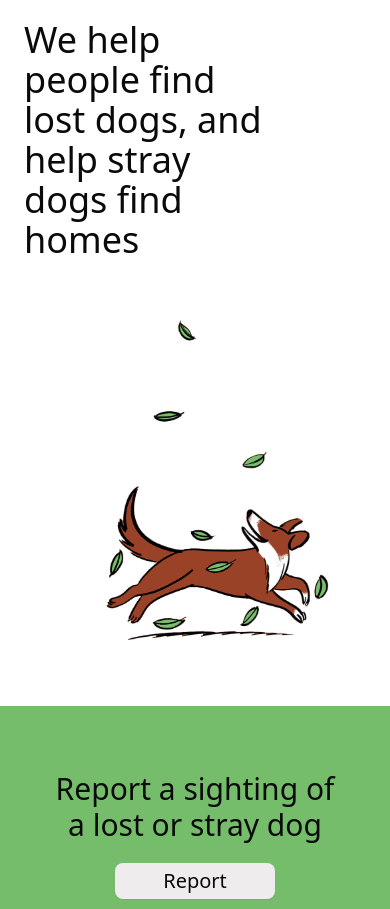
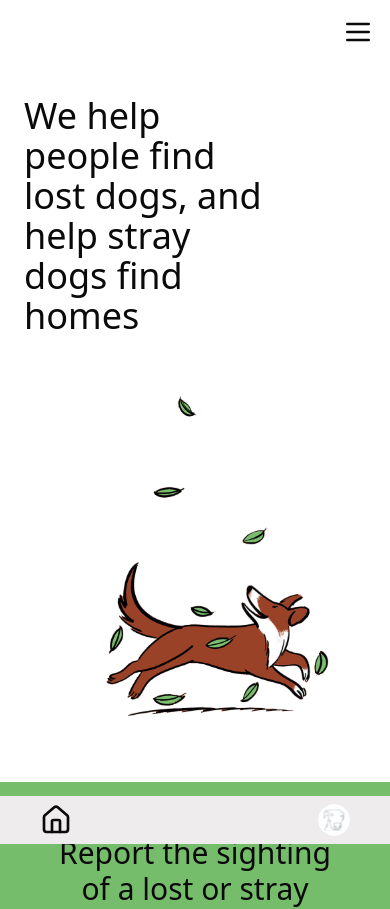
Before and after one commit to Lopside95/findmydog-client, a React (Vite) app: page / in a window 390 px wide. Shown: the top 909 px of the page. Built offline with nearby package versions, Linux system fonts and the light colour scheme; no server answers; a web font is replaced by a local one.

Commit message:
add bottom nav; styling

```diff
--- a/package.json
+++ b/package.json
@@ -11,6 +11,7 @@
   },
   "dependencies": {
     "@hookform/resolvers": "^4.1.3",
+    "@radix-ui/react-avatar": "^1.1.3",
     "@radix-ui/react-dialog": "^1.1.6",
     "@radix-ui/react-label": "^2.1.2",
     "@radix-ui/react-select": "^2.1.6",
--- a/src/App.tsx
+++ b/src/App.tsx
@@ -1,6 +1,8 @@
 import { BrowserRouter, Route, Routes } from "react-router";
 import { FormProvider, useForm } from "react-hook-form";
 import Home from "./pages/Home";
+import Nav from "./components/Nav";
+import BottomNav from "./components/BottomNav";
 // import CreatePost from "./pages/CreatePost/CreatePost";
 // import Nav from "./components/Nav/Nav";
 // import Home from "./pages/Home/Home";
@@ -21,6 +23,7 @@ export const App = () => {
         <BrowserRouter>
           {/* <BackButton />
           <Nav /> */}
+          <Nav />
           <Routes>
             <Route path="/" element={<Home />} />
             {/* <Route path="/posts/:id" element={<SinglePost />} />
@@ -30,6 +33,7 @@ export const App = () => {
             <Route path="/users/account" element={<Account />} />
             <Route path="*" element={<NotFoundPage />} /> */}
           </Routes>
+          <BottomNav />
           {/* <Footer /> */}
         </BrowserRouter>
       </FormProvider>
--- /dev/null
+++ b/src/components/BottomNav.tsx
@@ -0,0 +1,20 @@
+import { Avatar, AvatarImage, AvatarFallback } from "./ui/avatar";
+import { Home, User } from "lucide-react";
+
+const BottomNav = () => {
+  // const userIcon =
+
+  return (
+    <div className="flex fixed bottom-0 h-12 w-full bg-my-secondary items-center justify-between px-10">
+      <Home className="w-8 h-8" />
+      <Avatar>
+        <AvatarImage src="/public/athena.svg" />
+        <AvatarFallback>
+          <User />
+        </AvatarFallback>
+      </Avatar>
+    </div>
+  );
+};
+
+export default BottomNav;
--- /dev/null
+++ b/src/components/Footer.tsx
@@ -0,0 +1,5 @@
+const Footer = () => {
+  return <div>Footer</div>;
+};
+
+export default Footer;
--- a/src/components/Nav.tsx
+++ b/src/components/Nav.tsx
@@ -1,5 +1,15 @@
 import { useState } from "react";
 import { useLocation, useNavigate } from "react-router";
+import {
+  Sheet,
+  SheetContent,
+  SheetDescription,
+  SheetHeader,
+  SheetTitle,
+  SheetTrigger,
+} from "./ui/sheet";
+import { Menu } from "lucide-react";
+import { Button } from "./ui/button";
 
 const Nav = () => {
   const navigate = useNavigate();
@@ -25,7 +35,29 @@ const Nav = () => {
     setDesktopIsShown(false);
   };
 
-  return <div>Nav</div>;
+  return (
+    <Sheet>
+      <SheetTrigger className="absolute top-4 right-4 z-50 sm:hidden">
+        <Menu className="w-8 h-8" />
+      </SheetTrigger>
+      <SheetContent className="w-[400px] sm:w-[540px] bg-[#F37657] border-none ">
+        <SheetHeader>
+          {/* <SheetTitle>Menu</SheetTitle> */}
+          <SheetDescription></SheetDescription>
+        </SheetHeader>
+        {/* <SheetHeader>
+          <SheetTitle>Are you absolutely sure?</SheetTitle>
+          <SheetDescription>
+          </SheetDescription>
+        </SheetHeader> */}
+        <div className="flex flex-col gap-4 px-6 py-4 font-semibold ">
+          <h2>Home</h2>
+          <h2>Create Profile</h2>
+          <h2>Sign In</h2>
+        </div>
+      </SheetContent>
+    </Sheet>
+  );
 };
 
 export default Nav;
--- /dev/null
+++ b/src/components/ui/avatar.tsx
@@ -0,0 +1,51 @@
+import * as React from "react"
+import * as AvatarPrimitive from "@radix-ui/react-avatar"
+
+import { cn } from "@/lib/utils"
+
+function Avatar({
+  className,
+  ...props
+}: React.ComponentProps<typeof AvatarPrimitive.Root>) {
+  return (
+    <AvatarPrimitive.Root
+      data-slot="avatar"
+      className={cn(
+        "relative flex size-8 shrink-0 overflow-hidden rounded-full",
+        className
+      )}
+      {...props}
+    />
+  )
+}
+
+function AvatarImage({
+  className,
+  ...props
+}: React.ComponentProps<typeof AvatarPrimitive.Image>) {
+  return (
+    <AvatarPrimitive.Image
+      data-slot="avatar-image"
+      className={cn("aspect-square size-full", className)}
+      {...props}
+    />
+  )
+}
+
+function AvatarFallback({
+  className,
+  ...props
+}: React.ComponentProps<typeof AvatarPrimitive.Fallback>) {
+  return (
+    <AvatarPrimitive.Fallback
+      data-slot="avatar-fallback"
+      className={cn(
+        "bg-muted flex size-full items-center justify-center rounded-full",
+        className
+      )}
+      {...props}
+    />
+  )
+}
+
+export { Avatar, AvatarImage, AvatarFallback }
--- a/src/components/ui/sheet.tsx
+++ b/src/components/ui/sheet.tsx
@@ -1,29 +1,29 @@
-import * as React from "react"
-import * as SheetPrimitive from "@radix-ui/react-dialog"
-import { XIcon } from "lucide-react"
+import * as React from "react";
+import * as SheetPrimitive from "@radix-ui/react-dialog";
+import { XIcon } from "lucide-react";
 
-import { cn } from "@/lib/utils"
+import { cn } from "@/lib/utils";
 
 function Sheet({ ...props }: React.ComponentProps<typeof SheetPrimitive.Root>) {
-  return <SheetPrimitive.Root data-slot="sheet" {...props} />
+  return <SheetPrimitive.Root data-slot="sheet" {...props} />;
 }
 
 function SheetTrigger({
   ...props
 }: React.ComponentProps<typeof SheetPrimitive.Trigger>) {
-  return <SheetPrimitive.Trigger data-slot="sheet-trigger" {...props} />
+  return <SheetPrimitive.Trigger data-slot="sheet-trigger" {...props} />;
 }
 
 function SheetClose({
   ...props
 }: React.ComponentProps<typeof SheetPrimitive.Close>) {
-  return <SheetPrimitive.Close data-slot="sheet-close" {...props} />
+  return <SheetPrimitive.Close data-slot="sheet-close" {...props} />;
 }
 
 function SheetPortal({
   ...props
 }: React.ComponentProps<typeof SheetPrimitive.Portal>) {
-  return <SheetPrimitive.Portal data-slot="sheet-portal" {...props} />
+  return <SheetPrimitive.Portal data-slot="sheet-portal" {...props} />;
 }
 
 function SheetOverlay({
@@ -39,7 +39,7 @@ function SheetOverlay({
       )}
       {...props}
     />
-  )
+  );
 }
 
 function SheetContent({
@@ -48,7 +48,7 @@ function SheetContent({
   side = "right",
   ...props
 }: React.ComponentProps<typeof SheetPrimitive.Content> & {
-  side?: "top" | "right" | "bottom" | "left"
+  side?: "top" | "right" | "bottom" | "left";
 }) {
   return (
     <SheetPortal>
@@ -71,12 +71,12 @@ function SheetContent({
       >
         {children}
         <SheetPrimitive.Close className="ring-offset-background focus:ring-ring data-[state=open]:bg-secondary absolute top-4 right-4 rounded-xs opacity-70 transition-opacity hover:opacity-100 focus:ring-2 focus:ring-offset-2 focus:outline-hidden disabled:pointer-events-none">
-          <XIcon className="size-4" />
+          <XIcon className="size-10 text-black" />
           <span className="sr-only">Close</span>
         </SheetPrimitive.Close>
       </SheetPrimitive.Content>
     </SheetPortal>
-  )
+  );
 }
 
 function SheetHeader({ className, ...props }: React.ComponentProps<"div">) {
@@ -86,7 +86,7 @@ function SheetHeader({ className, ...props }: React.ComponentProps<"div">) {
       className={cn("flex flex-col gap-1.5 p-4", className)}
       {...props}
     />
-  )
+  );
 }
 
 function SheetFooter({ className, ...props }: React.ComponentProps<"div">) {
@@ -96,7 +96,7 @@ function SheetFooter({ className, ...props }: React.ComponentProps<"div">) {
       className={cn("mt-auto flex flex-col gap-2 p-4", className)}
       {...props}
     />
-  )
+  );
 }
 
 function SheetTitle({
@@ -109,7 +109,7 @@ function SheetTitle({
       className={cn("text-foreground font-semibold", className)}
       {...props}
     />
-  )
+  );
 }
 
 function SheetDescription({
@@ -122,7 +122,7 @@ function SheetDescription({
       className={cn("text-muted-foreground text-sm", className)}
       {...props}
     />
-  )
+  );
 }
 
 export {
@@ -134,4 +134,4 @@ export {
   SheetFooter,
   SheetTitle,
   SheetDescription,
-}
+};
--- a/src/index.css
+++ b/src/index.css
@@ -141,7 +141,7 @@
     @apply bg-background text-foreground;
   }
   main {
-    @apply py-5;
+    @apply pt-24;
   }
   section {
     @apply px-6;
--- a/src/pages/Home.tsx
+++ b/src/pages/Home.tsx
@@ -63,7 +63,7 @@ const Home = () => {
       </section>
       <section className="h-[26rem] flex flex-col bg-my-primary w-screen justify-evenly items-center px-0">
         <article className="flex flex-col items-center gap-5 text-center">
-          <h2 className="w-72">Report a sighting of a lost or stray dog</h2>
+          <h2 className="w-72">Report the sighting of a lost or stray dog</h2>
           <Button className="bg-my-secondary" variant="primary">
             Report
           </Button>
```
Also changed, not shown: 1 other file (tests, documents, lock files or other folders).
